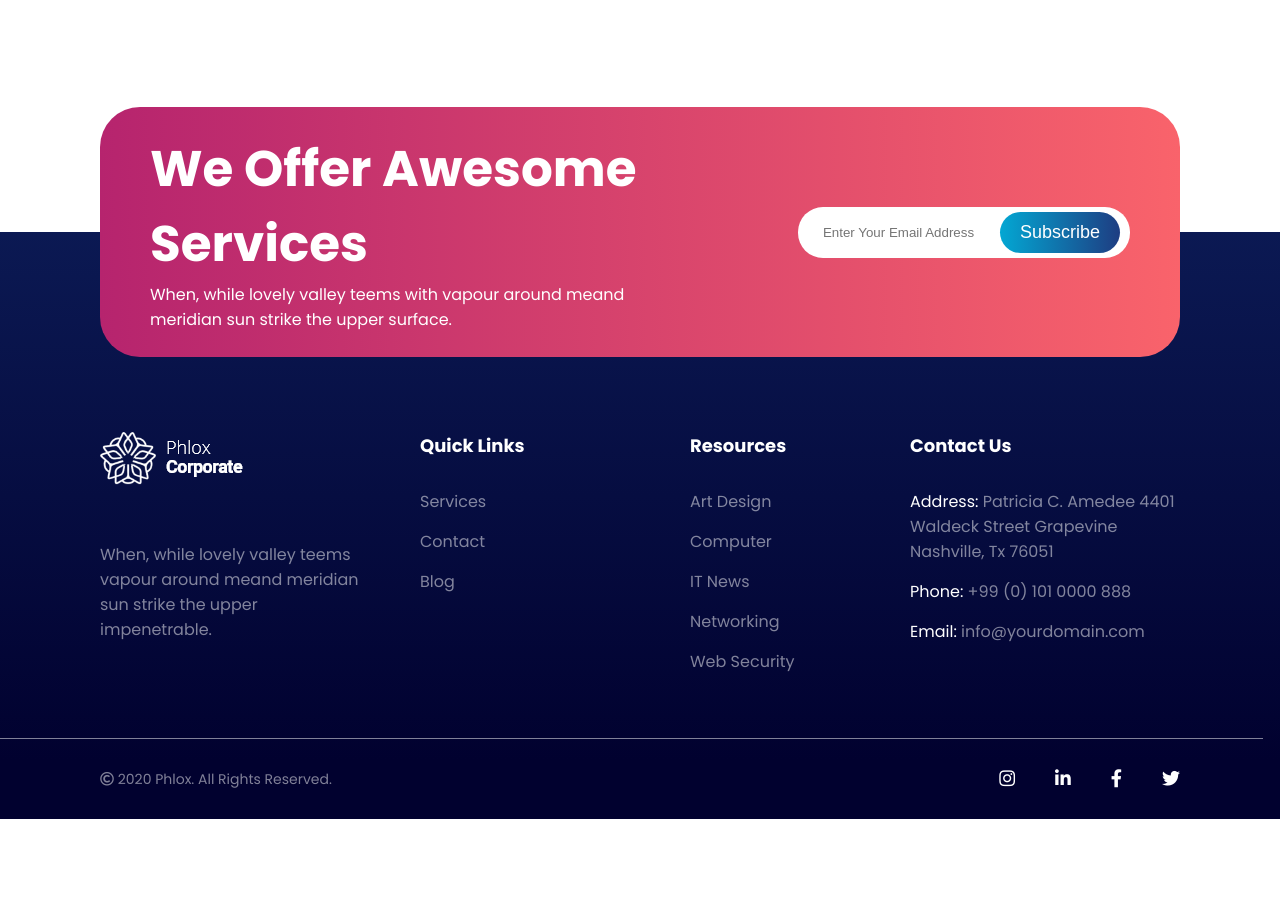
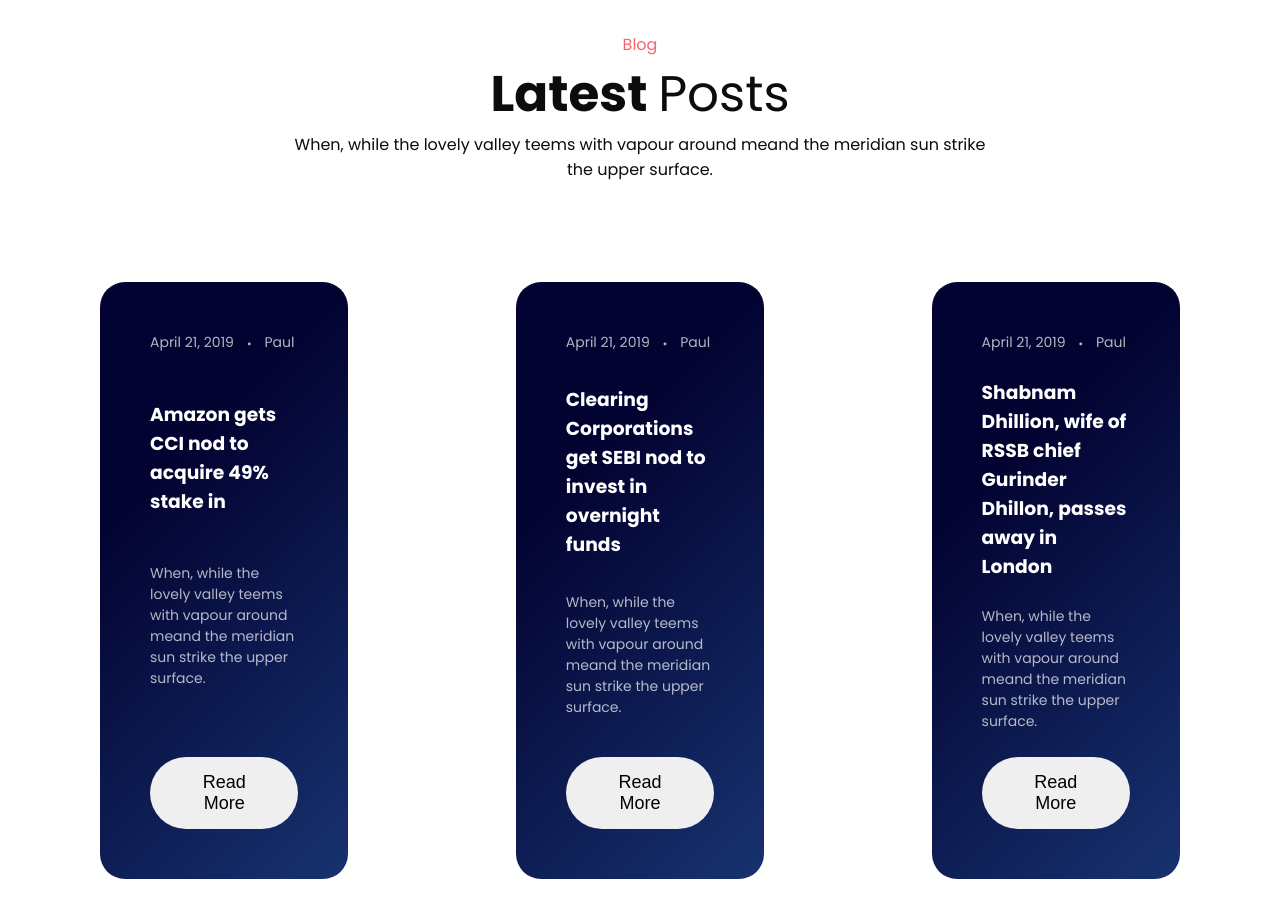
Before and after one commit to DavideSadotti/proj-html-vuejs, a website: page index.html in a window 1280 px wide. Shown: the part 4200-5118 px from the top of the page. Before the commit the page ends 5019 px from the top, so only its background shows below. Drawn offline with nearby package versions, Linux system fonts and the light colour scheme.

Commit message:
Inizio Section Blog

```diff
--- a/index.html
+++ b/index.html
@@ -110,7 +110,21 @@
           </div>
         </div>
       </div>
-      <div class="blog"></div>
+      <div class="blog">
+        <div>
+          <p>Blog</p>
+          <h2>Latest <span>Posts</span></h2>
+          <p>When, while the lovely valley teems with vapour around meand the meridian sun strike the upper surface.</p>
+        </div>
+        <div>
+          <div v-for="item in blog">
+            <p>{{ item.date }} <i class="fas fa-circle"></i> {{ item.by }}</p>
+            <h3>{{ item.title }}</h3>
+            <p>{{ item.text }}</p>
+            <button>Read More</button>
+          </div>
+        </div>
+      </div>
     </main>
 
     <!-- DIV TEMPORANEO -->
--- a/js/script.js
+++ b/js/script.js
@@ -64,6 +64,26 @@ var app = new Vue(
           exceptional: 'Design'
         }
       ],
+      blog:[
+        {
+          title: 'Amazon gets CCI nod to acquire 49% stake in',
+          text: 'When, while the lovely valley teems with vapour around meand the meridian sun strike the upper surface.',
+          date: 'April 21, 2019',
+          by: 'Paul'
+        },
+        {
+          title: 'Clearing Corporations get SEBI nod to invest in overnight funds',
+          text: 'When, while the lovely valley teems with vapour around meand the meridian sun strike the upper surface.',
+          date: 'April 21, 2019',
+          by: 'Paul'
+        },
+        {
+          title: 'Shabnam Dhillion, wife of RSSB chief Gurinder Dhillon, passes away in London',
+          text: 'When, while the lovely valley teems with vapour around meand the meridian sun strike the upper surface.',
+          date: 'April 21, 2019',
+          by: 'Paul'
+        }
+      ],
       social:[
         'instagram',
         'linkedin-in',
--- a/src/Partials/_common.scss
+++ b/src/Partials/_common.scss
@@ -13,13 +13,13 @@ header, footer, .growBusiness{
   background: linear-gradient(0deg, rgba(1,1,47,1) 10%, rgba(11,25,83,1) 100%);
 }
 
-header > div, footer > div, .whatWe, .growBusiness > div, .priceList > div:last-of-type{
+header > div, footer > div, .whatWe, .growBusiness > div, .priceList > div:last-of-type, .blog{
   max-width: $container;
   padding: 0 100px;
   margin: auto;
 }
 
-.jumbotron button, .growBusiness button, .priceList button{
+.jumbotron button, .growBusiness button, .priceList button, .blog button{
   display: inline-block;
   color: white;
   font-size: $normalFont;
--- a/src/Partials/_main.scss
+++ b/src/Partials/_main.scss
@@ -51,6 +51,7 @@
     padding: 15px 50px;
     box-shadow: 0px 0px 40px 0px $orangeColor;
     margin: 80px 0;
+    cursor: pointer;
   }
 }
 
@@ -226,3 +227,71 @@
     }
   }
 }
+
+.blog:before{
+  content: "";
+  display: block;
+  height: 500px;
+}
+
+.blog{
+
+  > div:first-of-type{
+    text-align: center;
+    width: 700px;
+    margin: auto;
+
+    p:first-of-type{
+      color: $orangeColor;
+    }
+
+    h2{
+      font-size: $titleFont;
+
+      span{
+        font-weight: lighter;
+      }
+    }
+  }
+
+  > div:last-of-type{
+    display: flex;
+    justify-content: space-between;
+    margin: 100px 0;
+
+    > div{
+      width: 23%;
+      background: linear-gradient(315deg, rgba(23,50,112,1) 0%, rgba(3,3,49,1) 70%);
+      border-radius: 25px;
+      color: white;
+      padding: 50px;
+      display: flex;
+      flex-wrap: wrap;
+
+      p{
+        font-size: $miniFont;
+        color: rgba(255, 255, 255, 0.7);
+      }
+
+      i{
+        font-size: 3px;
+        vertical-align: middle;
+        margin: 0 10px;
+      }
+
+      h3{
+        margin: 25px 0;
+      }
+
+      button{
+        color: black;
+        align-self: flex-end;
+        margin-top: 25px;
+      }
+    }
+
+    .active{
+      width: 49%;
+    }
+  }
+}
```
Also changed, not shown: dist/app.css.
